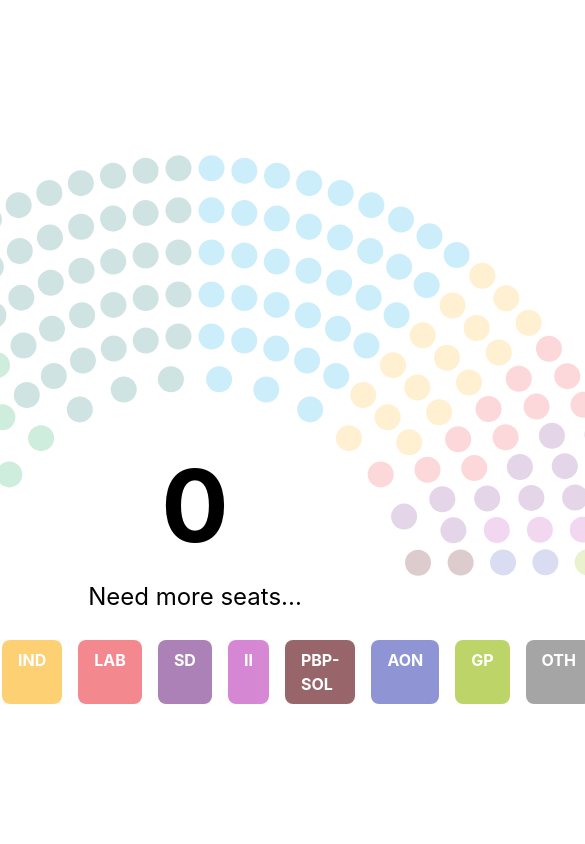
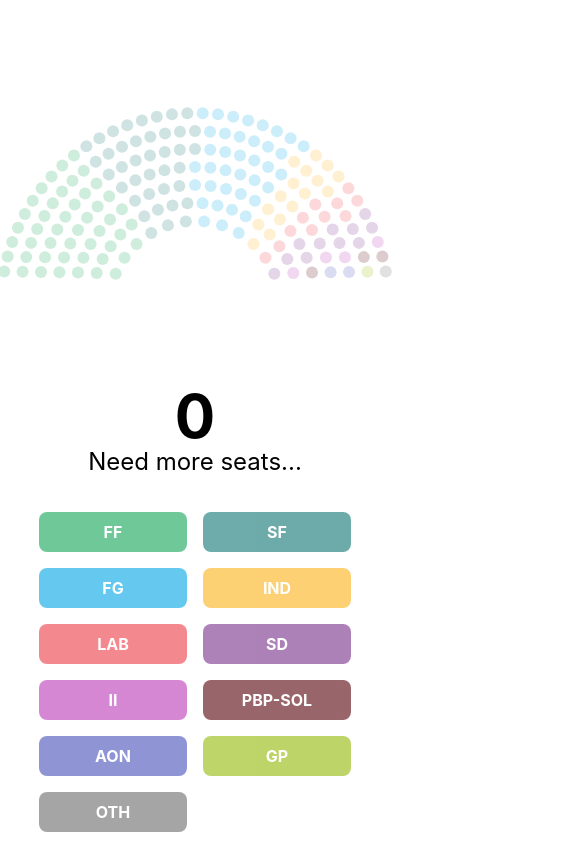
Before and after one commit to ConorCallanan2003/coalition-builder, a React (Create React App) app: page / in a window 390 px wide. Shown: the top 844 px of the page, 585 px wide, since content can reach past the window. Built offline with nearby package versions, Linux system fonts and the light colour scheme.

Commit message:
mobile support

```diff
--- a/src/App.tsx
+++ b/src/App.tsx
@@ -605,10 +605,11 @@ export default function App() {
       .append("g")
       .call(
         parliamentChart()
-          .width(900)
+          .width(window.innerWidth < 800 ? 400 : 900)
           .aggregatedData(chartData)
           .sections(1)
-          .seatRadius(13)
+          .seatRadius(window.innerWidth < 800 ? 6 : 15)
+          .rowHeight(window.innerWidth < 800 ? 18 : 40)
       );
   }, [chartData]);
 
@@ -652,10 +653,15 @@ export default function App() {
     setSizeSortedChartData(formattedDataCopy);
   }, [selectedParties]);
 
+  console.log(window.screen.width);
+
   return (
     <div className="w-screen h-screen relative flex flex-col justify-center items-center">
-      <svg className="h-[500px] w-[900px]" id="pchart"></svg>
-      <div className="flex gap-4 z-10">
+      <svg
+        className="h-[500px] pt-[80px] md:pt-0 w-[400px] md:w-[900px]"
+        id="pchart"
+      ></svg>
+      <div className="md:flex grid grid-cols-2 w-4/5 justify-center gap-4 z-10">
         {sizeSortedChartData.map((party) => {
           const selected = selectedParties.includes(party.partyName);
           return (
@@ -669,7 +675,7 @@ export default function App() {
                   return [...prev, party.partyName];
                 })
               }
-              className={`px-4 select-none cursor-pointer py-2 rounded-lg text-white font-bold duration-200 ${selected ? "opacity-100" : "opacity-60"} hover:opacity-90`}
+              className={`px-4 flex items-center justify-center select-none cursor-pointer py-2 rounded-lg text-white font-bold duration-200 ${selected ? "opacity-100" : "opacity-60"} hover:opacity-90`}
               style={{ backgroundColor: party.color }}
             >
               {party.partyName}
@@ -679,7 +685,7 @@ export default function App() {
       </div>
       <div className="absolute bg-transparent w-full h-full top-0 bottom-0 right-0 left-0 flex justify-center items-center">
         <div className="flex flex-col items-center justify-center">
-          <div className="text-[100px] font-bold text-black pt-[200px]">
+          <div className="md:text-[100px] text-[60px] leading-none font-bold text-black pt-[20px] md:pt-[250px]">
             {chartData
               .filter((party) => selectedParties.includes(party.partyName))
               .reduce((p, c) => p + c.seats, 0)}
```
